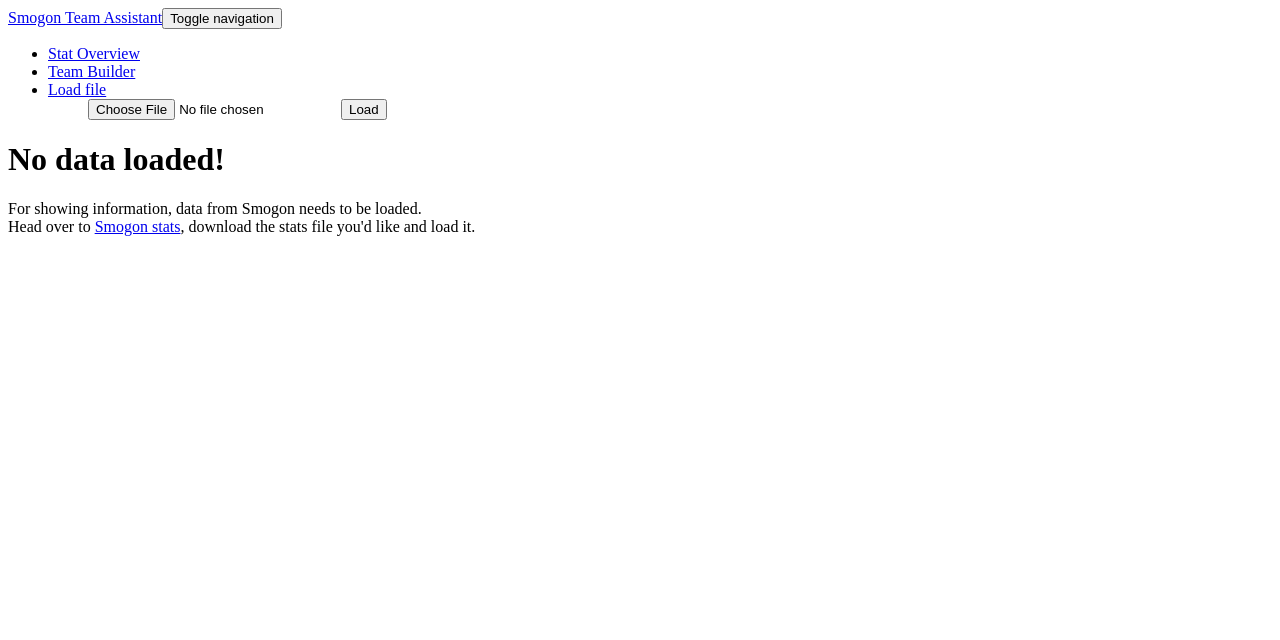
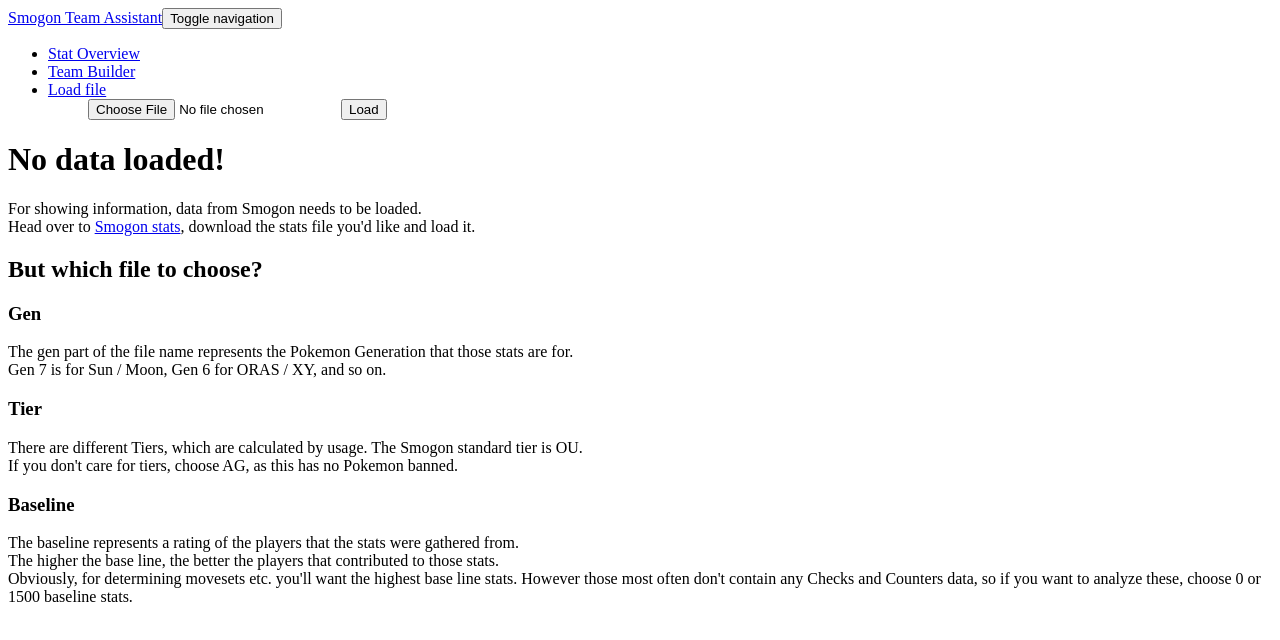
Before and after one commit to DigitalFlow/Smogon-Team-Assistant, a React app: page / in a window 1280 px wide. Shown: the top 640 px of the page. Built offline with nearby package versions, Linux system fonts and the light colour scheme; the HTML template or start-up script is replaced by a standard one.

Commit message:
Evaluating Checks and Counters as well

```diff
--- a/src/components/App.tsx
+++ b/src/components/App.tsx
@@ -74,6 +74,19 @@
                 <h1>No data loaded!</h1>
                 <p>For showing information, data from Smogon needs to be loaded.<br />
                 Head over to <a href="http://www.smogon.com/stats/2017-06/chaos/">Smogon stats</a>, download the stats file you'd like and load it.</p>
+                <h2>But which file to choose?</h2>
+                <h3>Gen</h3>
+                <p>The gen part of the file name represents the Pokemon Generation that those stats are for.<br/>
+                Gen 7 is for Sun / Moon, Gen 6 for ORAS / XY, and so on.</p>
+                <h3>Tier</h3>
+                <p>There are different Tiers, which are calculated by usage. The Smogon standard tier is OU.<br/>
+                If you don't care for tiers, choose AG, as this has no Pokemon banned.</p>
+                <h3>Baseline</h3>
+                <p>The baseline represents a rating of the players that the stats were gathered from.<br/>
+                The higher the base line, the better the players that contributed to those stats.<br />
+                Obviously, for determining movesets etc. you'll want the highest base line stats.
+                However those most often don't contain any Checks and Counters data, so if you want to analyze these,
+                choose 0 or 1500 baseline stats.</p>
             </Jumbotron>;
         }
 
--- a/src/components/PokemonDetail.tsx
+++ b/src/components/PokemonDetail.tsx
@@ -74,7 +74,7 @@
                                                 <td>{this.props.pokemon.name}</td>
                                             </tr>
                                             <tr>
-                                                <td>Usage Rate</td>
+                                                <td>Usage Rate (weighted)</td>
                                                 <td>{this.props.pokemon.usageRate}</td>
                                             </tr>
                                             <tr>
@@ -149,11 +149,25 @@
                                         <thead>
                                             <tr>
                                                 <th>Name</th>
-                                                <th>Usage Rate (%)</th>
+                                                <th>Teams with {this.props.pokemon.name} and X (%)</th>
                                             </tr>
                                         </thead>
                                         <tbody>
                                             {this.filterByUsageRate(this.props.pokemon.teamMates)
+                                                .map(IRankableView)}
+                                        </tbody>
+                                    </Table>
+                                </Tab>
+                                <Tab key={this.props.pokemon + "CountersTab"} eventKey={7} title="Checks and Counters">
+                                    <Table striped bordered condensed hover>
+                                        <thead>
+                                            <tr>
+                                                <th>Name</th>
+                                                <th>Counter Score</th>
+                                            </tr>
+                                        </thead>
+                                        <tbody>
+                                            {this.filterByUsageRate(this.props.pokemon.checks_And_Counters)
                                                 .map(IRankableView)}
                                         </tbody>
                                     </Table>
--- a/src/components/PokemonSlot.tsx
+++ b/src/components/PokemonSlot.tsx
@@ -20,6 +20,12 @@
         this.state = {
             pokemon: null
         };
+
+        this.onPokemonSelect = this.onPokemonSelect.bind(this);
+    }
+
+    onPokemonSelect(event: any) {
+        this.setState({pokemon: event ? this.props.pokemon.get(event.value) : null});
     }
 
     render(){
@@ -47,7 +53,7 @@
                                     name={this.props.slotNumber + "pokemonSelect"}
                                     options={options}
                                     value={name}
-                                    onChange={(event: any) => this.setState({pokemon: this.props.pokemon.get(event.value)})}
+                                    onChange={this.onPokemonSelect}
                                 />
                             </Col>
                         </Row>
--- a/src/domain/StatParser.ts
+++ b/src/domain/StatParser.ts
@@ -5,6 +5,7 @@
 import Move from "../model/Move";
 import Spread from "../model/Spread";
 import TeamMate from "../model/TeamMate";
+import Counter from "../model/Counter";
 import IAssociativeArray from "./IAssociativeArray";
 import DataSorter from "./DataSorter";
 
@@ -84,11 +85,22 @@
                 }));
             });
 
+            let checksAndCounters = new Array<Counter>();
+            let checksAndCountersRaw = data["Checks and Counters"];
+            Object.keys(checksAndCountersRaw).forEach(key => {
+                checksAndCounters.push(new Counter({
+                    name: key,
+                    // As in smogon usage stats batchMoveSetCounter
+                    usageRate: ((checksAndCountersRaw[key][1] - 4*checksAndCountersRaw[key][2]) * 100)
+                }));
+            }); ;
+
+
             // We need to create an object using the constructor, otherwise its functions won't be available
             let pokemon = new Pokemon({
                 name: entry,
                 abilities: DataSorter.sortByUsage(abilities, true),
-                checks_And_Counters: data["Checks and Counters"],
+                checks_And_Counters: DataSorter.sortByUsage(checksAndCounters, true),
                 happiness: data.Happiness,
                 items: DataSorter.sortByUsage(items, true),
                 moves: DataSorter.sortByUsage(moves, true),
--- /dev/null
+++ b/src/model/Counter.ts
@@ -0,0 +1,16 @@
+import IRankable from "../domain/IRankable"
+
+export interface CounterProps {
+    name: string;
+    usageRate: number;
+}
+
+export default class Counter implements IRankable {
+    name: string;
+    usageRate: number;
+
+    constructor(props: CounterProps) {
+        this.name = props.name;
+        this.usageRate = props.usageRate;
+    }
+}
--- a/src/model/Pokemon.ts
+++ b/src/model/Pokemon.ts
@@ -3,12 +3,13 @@
 import Move from "./Move"
 import Spread from "./Spread"
 import TeamMate from "./TeamMate"
+import Counter from "./Counter"
 import IRankable from "../domain/IRankable"
 
 export interface PokemonProps {
     name: string;
     abilities: Array<Ability>;
-    checks_And_Counters: object;
+    checks_And_Counters: Array<Counter>;
     happiness: object;
     items: Array<Item>;
     moves: Array<Move>;
@@ -22,7 +23,7 @@
 export default class Pokemon implements PokemonProps, IRankable {
     name: string;
     abilities: Array<Ability>;
-    checks_And_Counters: object;
+    checks_And_Counters: Array<Counter>;
     happiness: object;
     items: Array<Item>;
     moves: Array<Move>;
```
Also changed, not shown: src/domain/IAssociativeArray.ts (renamed from src/domain/IAssociativeArray.tsx).
